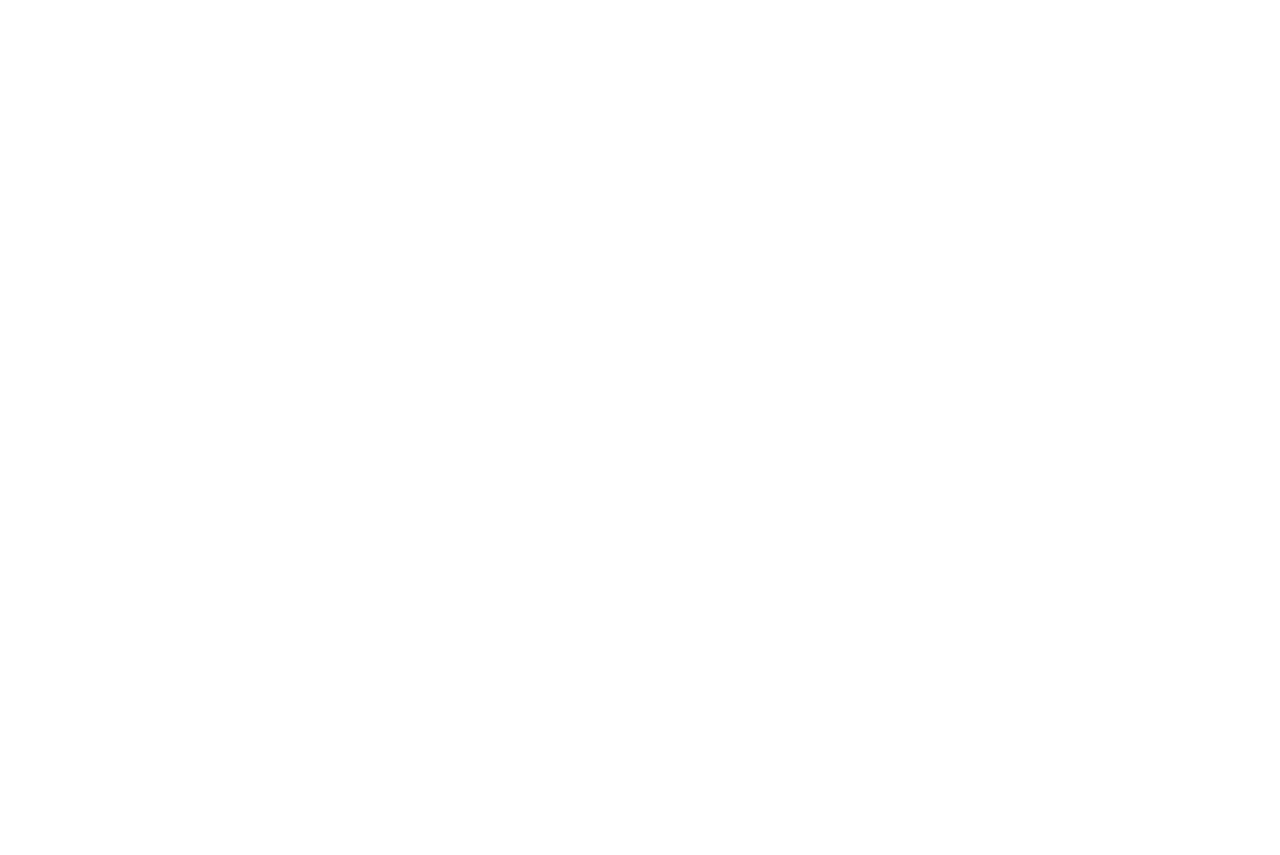
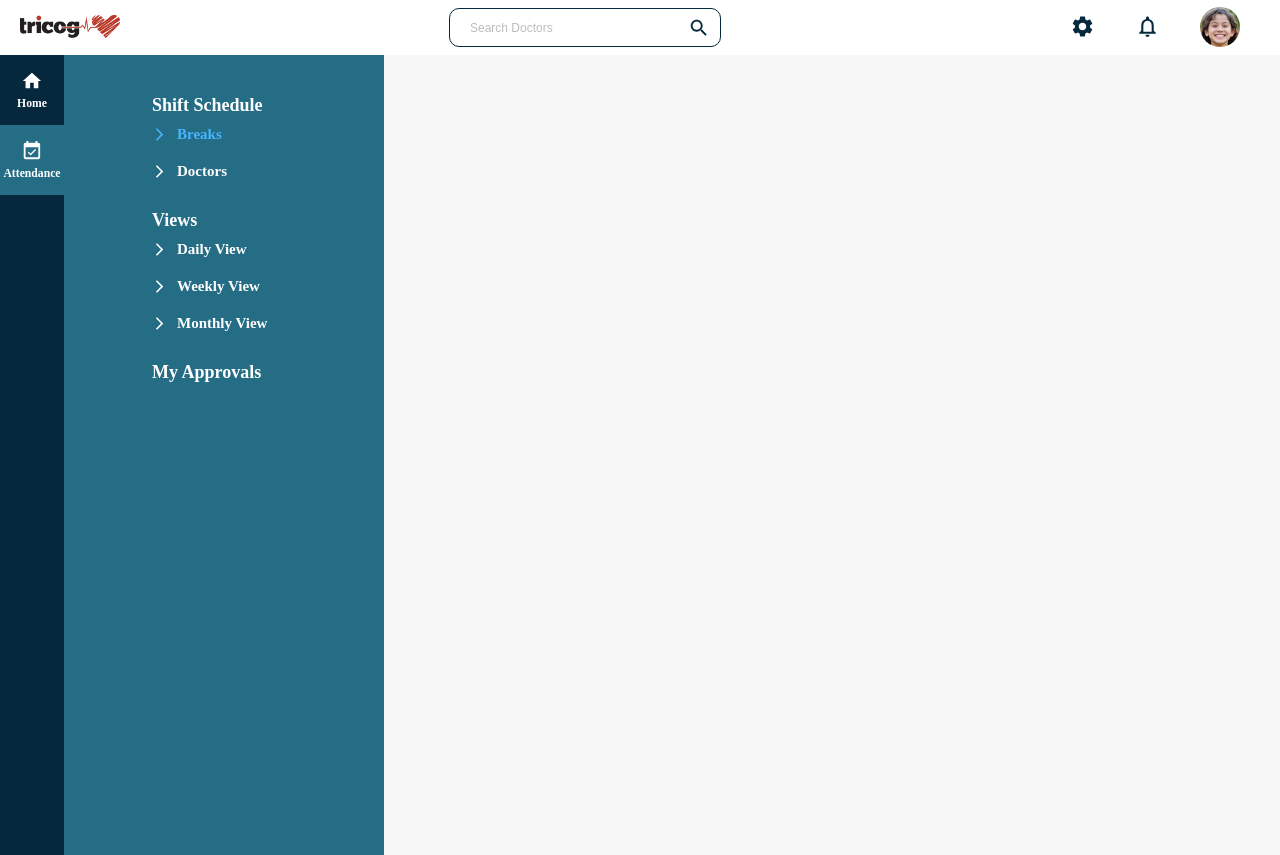
Before and after one commit to Sneha-Shaw/shift_frontend, a React (Create React App) app: page /attendance/breaks in a window 1280 px wide. Before the commit this address had no page. Before the commit the page ends 800 px from the top, so only its background shows below. Built offline with nearby package versions, Linux system fonts and the light colour scheme.

Commit message:
`feat`:`break`

```diff
--- a/src/Routes.js
+++ b/src/Routes.js
@@ -12,7 +12,7 @@ import SpecialRequest from "./pages/SpecialRequest/SpecialRequest";
 import DailyView from "./pages/DailyView/DailyView";
 import WeeklyView from "./pages/WeeklyView/WeeklyView";
 import MonthlyView from "./pages/MonthlyView/MonthlyView";
-import Shift from './pages/Shift/Shift'
+import Break from './pages/Break/Break'
 
 
 const Router = () => {
@@ -149,12 +149,12 @@ const Router = () => {
                     />
                     <Route
                         exact
-                        path="/attendance/shift"
+                        path="/attendance/breaks"
                         element={
                             managerInfo ? (
                                 <>
                                     <Navbar />
-                                    <Shift />
+                                    <Break />
                                 </>
                             ) : (
                                 <Navigate to="/login" />
@@ -166,7 +166,7 @@ const Router = () => {
                         path="/attendance"
                         element={
                             managerInfo ? (
-                                <Navigate to="/attendance/shift" />
+                                <Navigate to="/attendance/breaks" />
                             ) : (
                                 <Navigate to="/login" />
                             )
--- a/src/components/Sidebar/Sidebar.js
+++ b/src/components/Sidebar/Sidebar.js
@@ -3,7 +3,7 @@ import useStyles from './styles'
 import HomeIcon from '@mui/icons-material/Home';
 import PersonIcon from '@mui/icons-material/Person';
 import EventAvailableIcon from '@mui/icons-material/EventAvailable';
-import EventBusyIcon from '@mui/icons-material/EventBusy';
+// import EventBusyIcon from '@mui/icons-material/EventBusy';
 import { NavLink } from 'react-router-dom';
 
 const Sidebar = () => {
--- a/src/components/SubSidebar/SubSidebar.js
+++ b/src/components/SubSidebar/SubSidebar.js
@@ -21,16 +21,7 @@ const SubSidebar = () => {
                             </Link>
                             {/* sub list */}
                             <ul className={classes.subList}>
-                                <li className={classes.subListItem}>
-                                    <NavLink to='/attendance/shift'
-                                        style={({ isActive }) => ({
-                                            color: isActive ? '#47B5FF' : 'none',
-                                        })} className={classes.navLink}>
-                                        {/* icon */}
-                                        <ArrowForwardIosIcon />
-                                        <span className={classes.listItemText}>Shifts</span>
-                                    </NavLink>
-                                </li>
+
                                 <li className={classes.subListItem}>
                                     <NavLink to='/attendance/breaks'
                                         style={({ isActive }) => ({
--- /dev/null
+++ b/src/pages/Break/Break.js
@@ -0,0 +1,16 @@
+import React from 'react'
+import useStyles from './styles'
+import Sidebar from '../../components/Sidebar/Sidebar'
+import SubSidebar from '../../components/SubSidebar/SubSidebar'
+
+const Break = () => {
+    const classes = useStyles()
+    return (
+        <div className={classes.root}>
+            <Sidebar />
+            <SubSidebar />
+        </div>
+    )
+}
+
+export default Break
--- /dev/null
+++ b/src/pages/Break/styles.js
@@ -0,0 +1,10 @@
+
+import { makeStyles } from "@mui/styles";
+export default makeStyles((theme) => ({
+    root: {
+        width: "100%",
+        height: "100vh",
+        display: "flex",
+        background: "#f7f7f7",
+    },
+}))
--- a/src/pages/Shift/Shift.js
+++ b/src/pages/Shift/Shift.js
@@ -36,7 +36,6 @@ const Shift = () => {
         <div className={classes.root}>
             <Sidebar />
             <SubSidebar />
-            {/* shifts list table co taining shift name timing and edit and delelete option */}
             <div className={classes.main}>
                 {/* header */}
                 <div className={classes.header}>
--- a/src/pages/Shift/styles.js
+++ b/src/pages/Shift/styles.js
@@ -6,6 +6,7 @@ export default makeStyles((theme) => ({
         height: "100vh",
         display: "flex",
         background: "#f7f7f7",
+        position: "relative"
     },
     main:{
         width: "55%",
@@ -101,6 +102,7 @@ export default makeStyles((theme) => ({
             // display: "flex",
             justifyContent: "space-between",
         }
-    }
+    },
+
 
 }))
```
